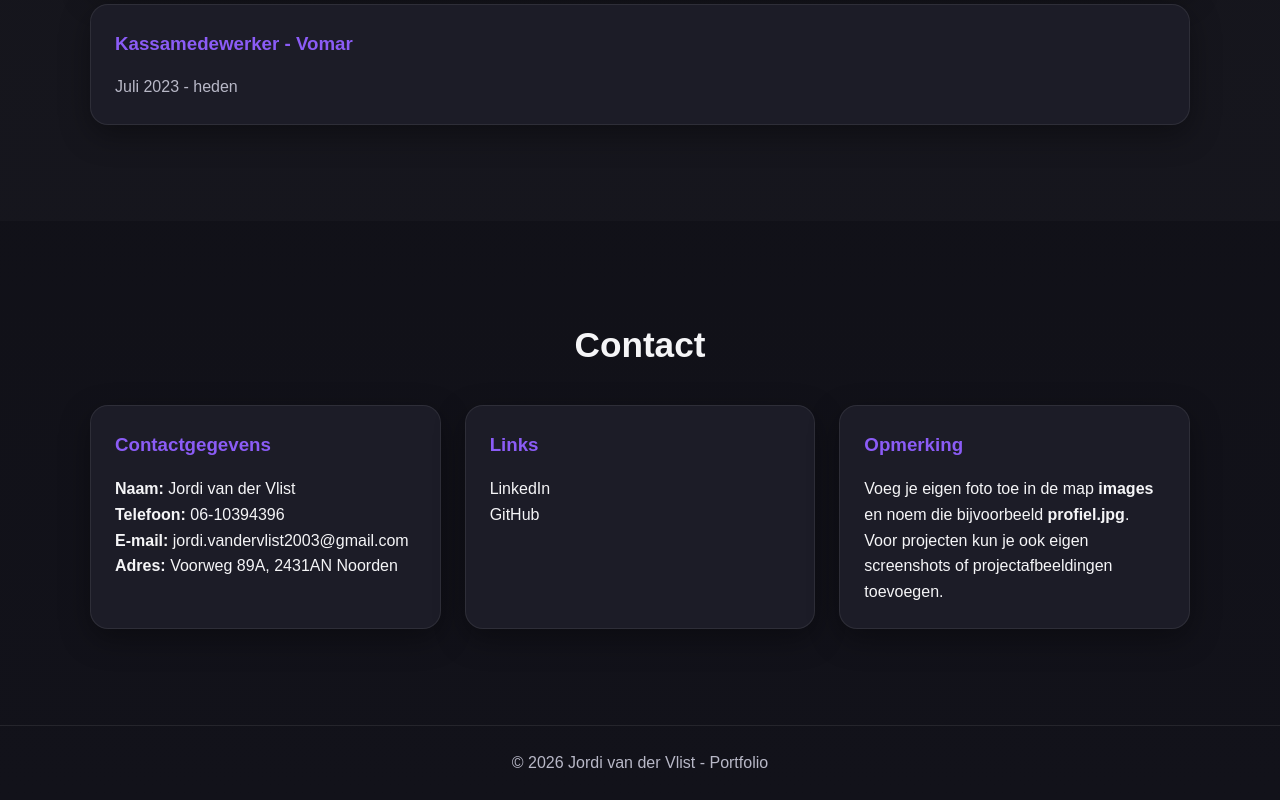
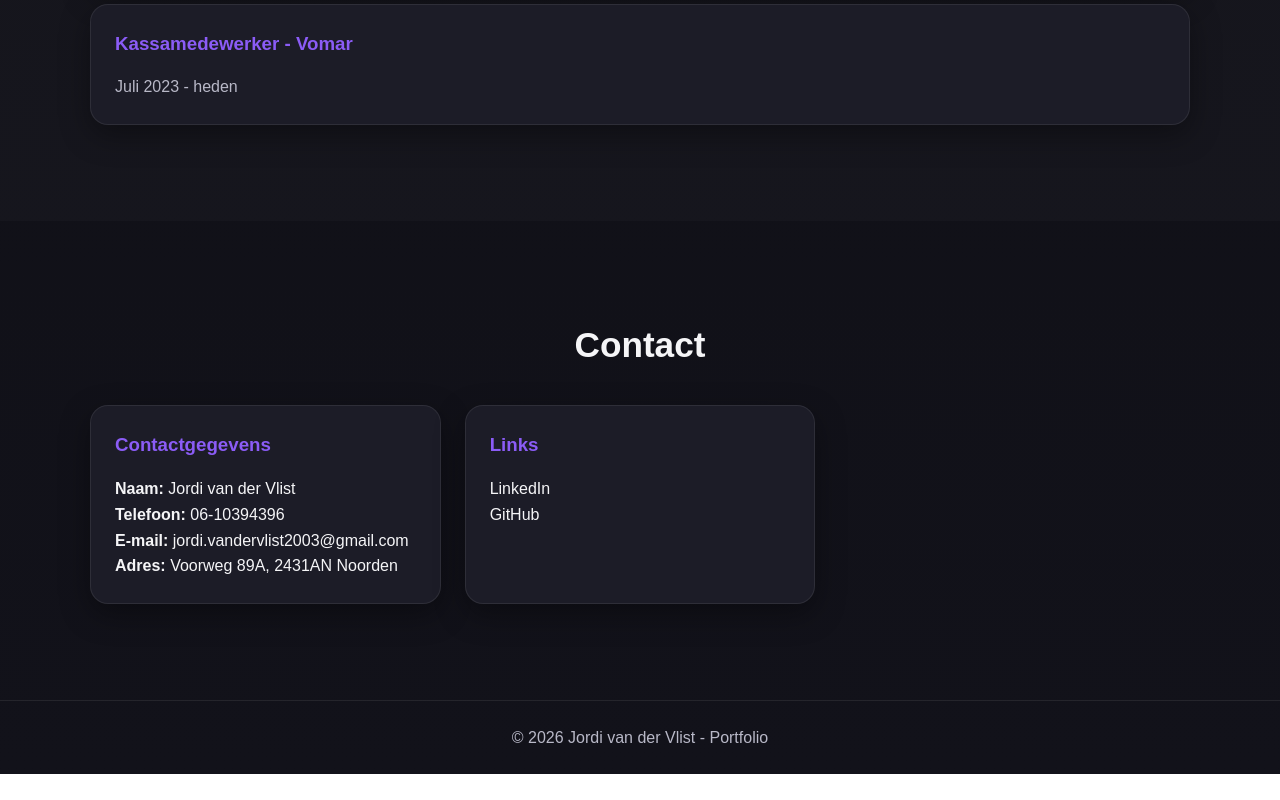
Before and after one commit to YourBoyNeptune/PortfolioWebsiteJordi, a plain HTML site: page index.html in a window 1280 px wide. Shown: the part 3766-4566 px from the top of the page. After the commit the page ends 4540 px from the top, so only its background shows below. Drawn offline with Linux system fonts and the light colour scheme.

Commit message:
chaned contact

```diff
--- a/index.html
+++ b/index.html
@@ -246,15 +246,6 @@
                     <p><a href="https://www.linkedin.com/in/jordi-van-der-vlist/" target="_blank">LinkedIn</a></p>
                     <p><a href="https://github.com/YourBoyNeptune" target="_blank">GitHub</a></p>
                 </div>
-
-                <div class="card">
-                    <h3>Opmerking</h3>
-                    <p>
-                        Voeg je eigen foto toe in de map <strong>images</strong> en noem die
-                        bijvoorbeeld <strong>profiel.jpg</strong>. Voor projecten kun je ook
-                        eigen screenshots of projectafbeeldingen toevoegen.
-                    </p>
-                </div>
             </div>
         </div>
     </section>
```
